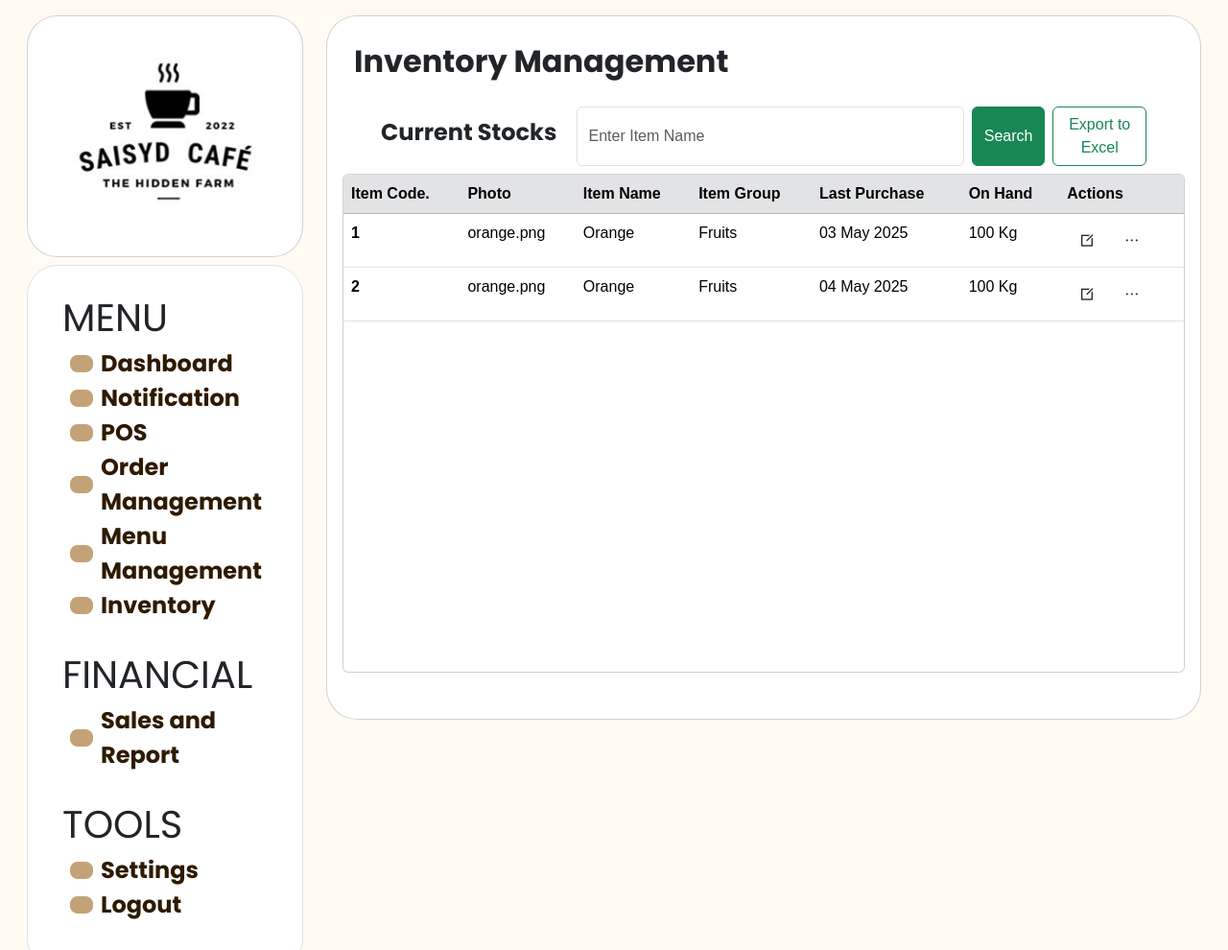
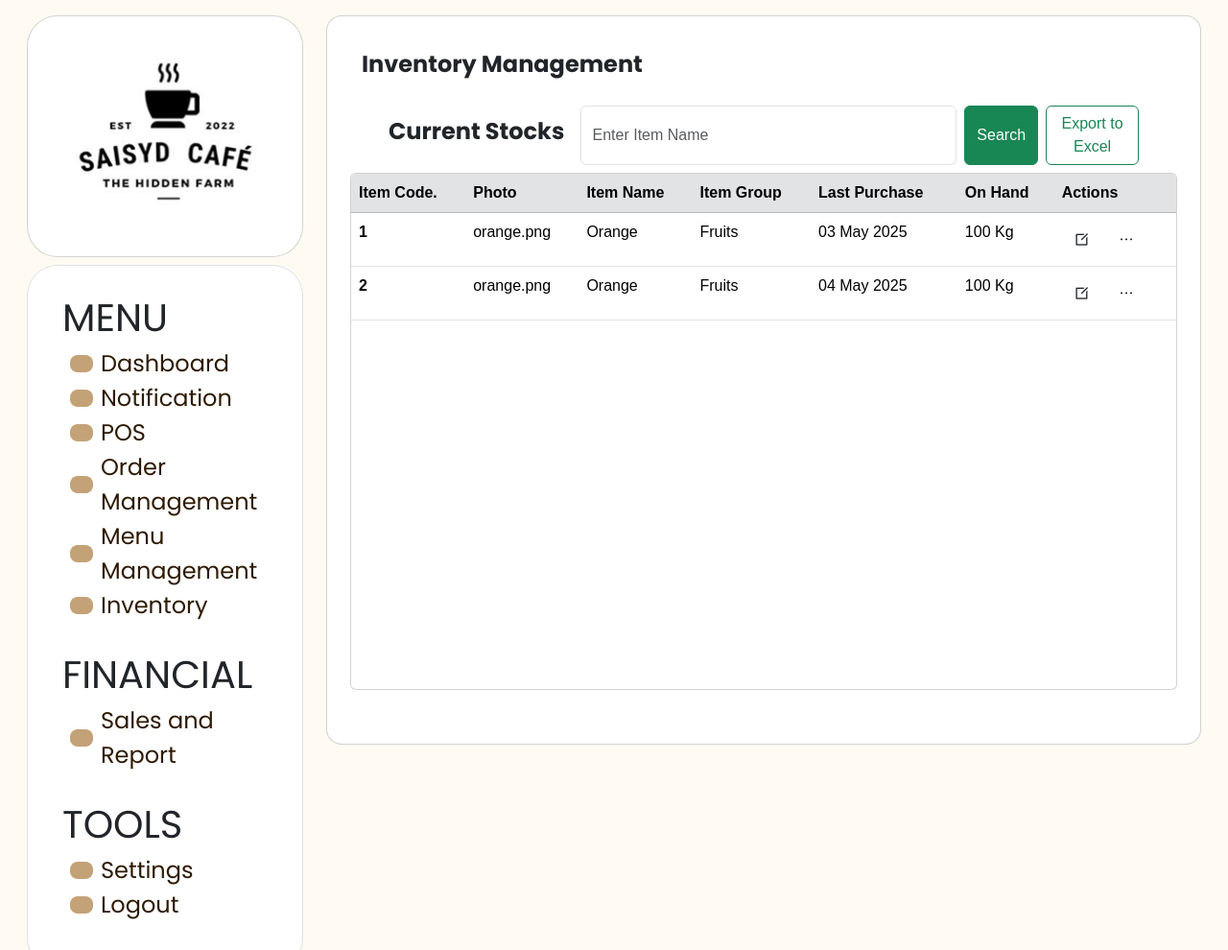
Before and after one commit to GlowBoss/SAIYSD, a plain HTML site: page Admin/inventory-management.html in a window 1280 px wide. Shown: the top 990 px of the page at 96% size. Drawn offline with nearby package versions, Linux system fonts and the light colour scheme; a web font is replaced by a local one.

Commit message:
changed cash on delivery -> cash, inventory management ui patches

```diff
--- a/Admin/inventory-management.html
+++ b/Admin/inventory-management.html
@@ -8,7 +8,7 @@
     <link href="https://cdn.jsdelivr.net/npm/bootstrap@5.3.6/dist/css/bootstrap.min.css" rel="stylesheet"
         integrity="sha384-4Q6Gf2aSP4eDXB8Miphtr37CMZZQ5oXLH2yaXMJ2w8e2ZtHTl7GptT4jmndRuHDT" crossorigin="anonymous">
     <link rel="stylesheet" href="../assets/css/styles.css">
-    <link rel="stylesheet" href="../assets/css/main.css">
+    <!-- <link rel="stylesheet" href="../assets/css/main.css"> -->
     <link rel="stylesheet" href="../assets/css/inventory-management.css">
     <link rel="stylesheet" href="../assets/css/sidebar.css">
     <link href="https://cdn.jsdelivr.net/npm/remixicon/fonts/remixicon.css" rel="stylesheet" />
@@ -130,7 +130,8 @@
                                     <p>FINANCIAL</p>
                                     <div class="nav-item d-flex justify-content-start align-items-center">
                                         <img src="../assets/img/dots.png" alt="Menu Icon" class="menu-icon ms-2" />
-                                        <a class="nav-link active ms-2" href="sales-and-report.html">Sales and Report</a>
+                                        <a class="nav-link active ms-2" href="sales-and-report.html">Sales and
+                                            Report</a>
                                     </div>
                                 </div>
 
@@ -154,8 +155,8 @@
             <!-- Main content column -->
             <div class="col-md-8 col-lg-9">
                 <div class="col-12 col-md-12 col-lg-12">
-                    <div class="card rounded-5">
-                        <h4 class="subheading2 p-4 m-1" role="button" data-bs-toggle="offcanvas"
+                    <div class="card rounded-4 p-2" style="max-height: 95vh; overflow-y: auto;">
+                        <h4 class="subheading fw-bold p-4 m-1" role="button" data-bs-toggle="offcanvas"
                             data-bs-target="#offcanvasSidebar" aria-controls="offcanvasSidebar"
                             style="cursor: pointer;">
                             Inventory Management
@@ -165,7 +166,7 @@
                             <div class="container-fluid px-3 px-md-5">
                                 <div class="row align-items-center g-3">
                                     <div class="col-12 col-md-3 text-center text-md-start">
-                                        <p class="subheading3">Current Stocks</p>
+                                        <p class="subheading fw-bold">Current Stocks</p>
                                     </div>
                                     <div class="col-12 col-md-9 mb-2">
                                         <div class="d-flex flex-column flex-md-row align-items-stretch gap-2">
@@ -174,8 +175,8 @@
                                             <button class="btn btn-success" type="button" id="button-addon2">
                                                 Search
                                             </button>
-                                            <button class="btn btn-outline-success" type="button" id="export-excel">
-                                                Export to Excel
+                                            <button class="btn btn-outline-success" type="button" id="export-excel"
+                                                onclick="openPopup()">Export to Excel
                                             </button>
                                         </div>
                                     </div>
@@ -183,7 +184,7 @@
                             </div>
                         </div>
                         <!-- TABLE -->
-                        <div class="card mb-5 mx-3 overflow-scroll" style="height: 65vh">
+                        <div class="card mb-5 mx-3 overflow-scroll" style="height: 90vh">
                             <table class="table overflow-hidden">
                                 <thead class="table-secondary">
                                     <tr>
```
Also changed, not shown: cart.html (+1 -1 lines).
